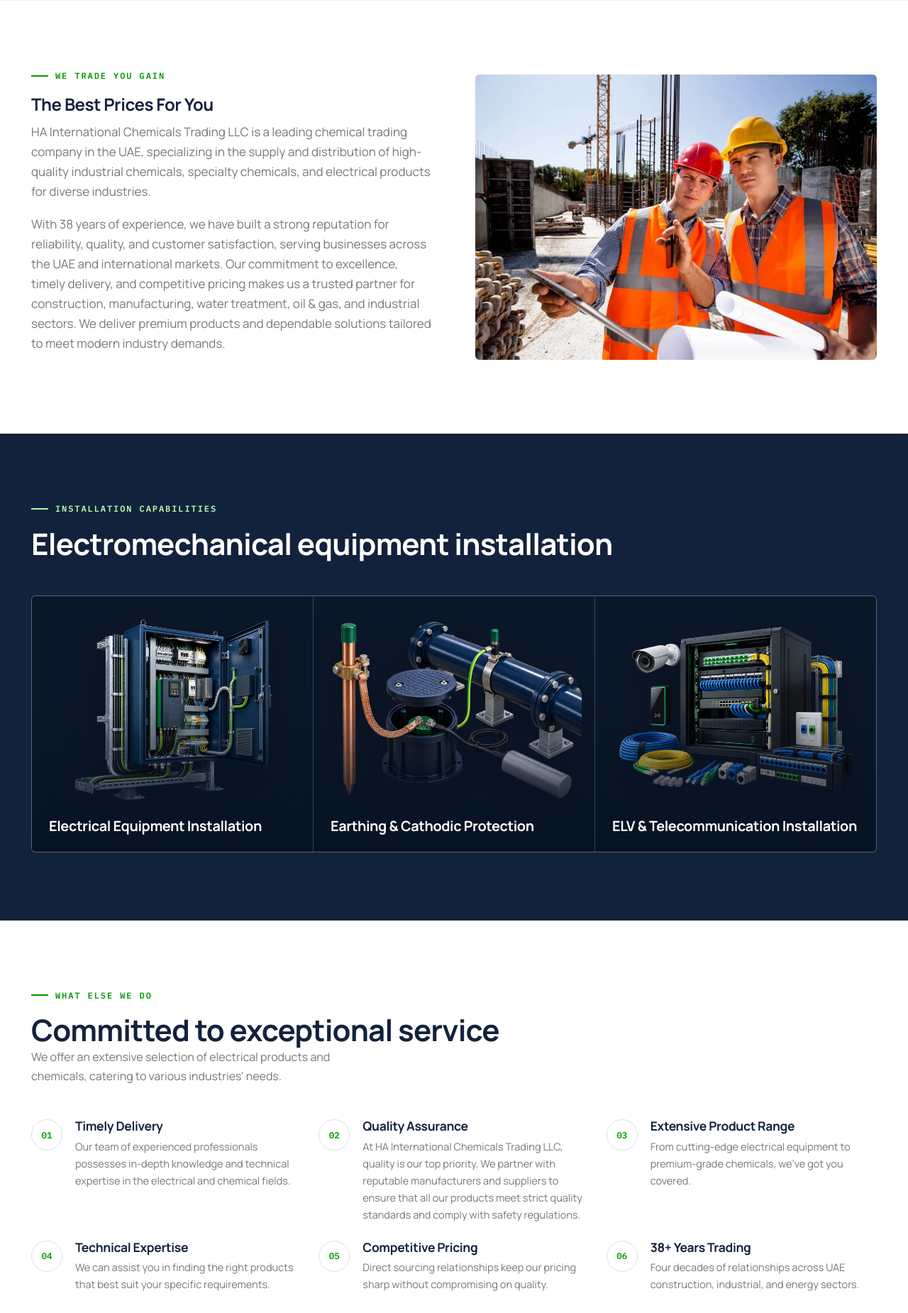
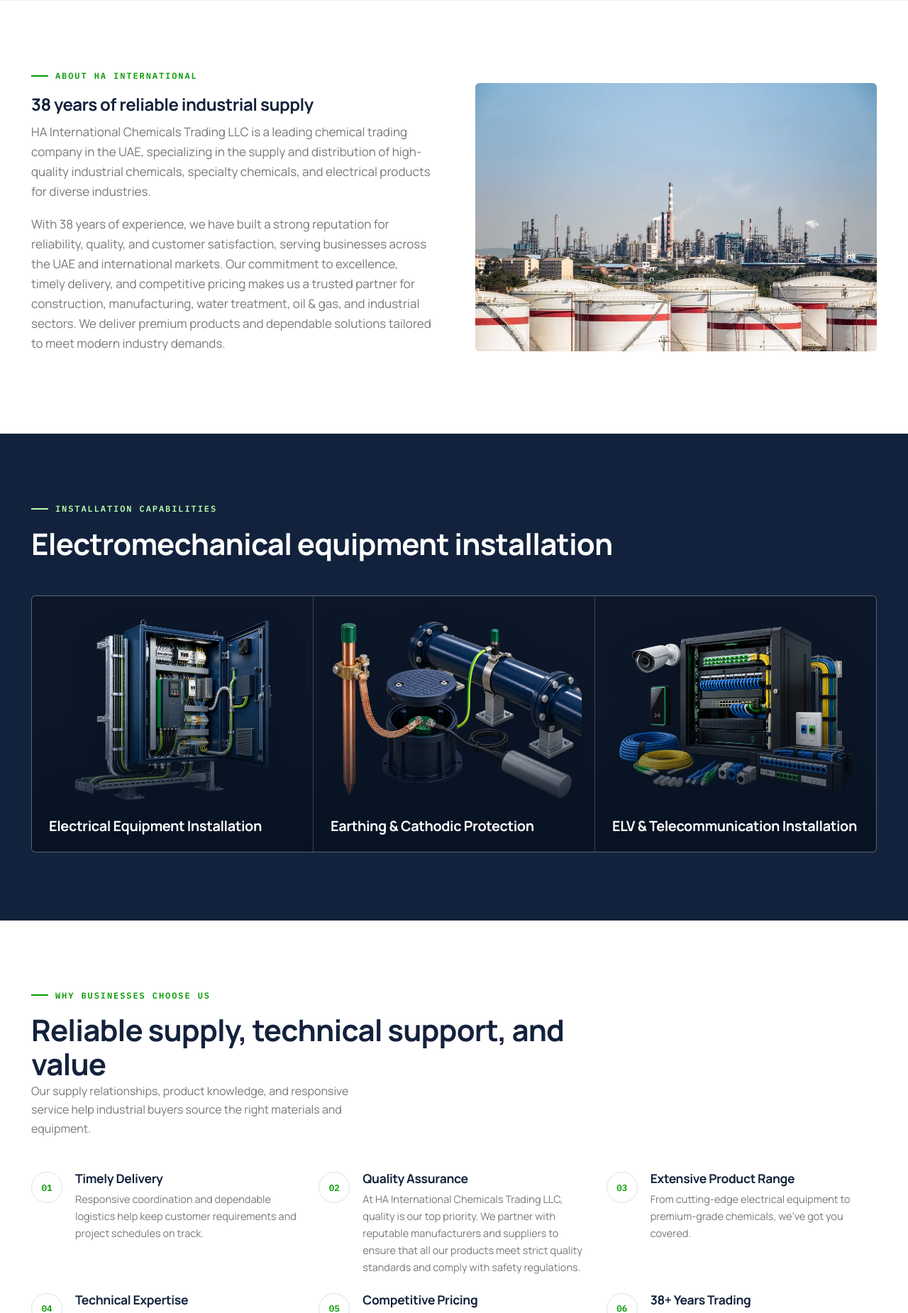
Before and after one commit to hari-learns/hachemicals-concept, a WordPress theme: template theme/hachemicals/front-page.php in a window 1280 px wide. Shown: the part 1718-3568 px from the top of the page at 71% size. Run offline with PHP 8.4 and a stand-in for WordPress, Linux system fonts and the light colour scheme; the site name, menu and one post (Sample post) are stand-ins, and other content is empty.

Commit message:
Align section headings with page content

```diff
--- a/theme/hachemicals/front-page.php
+++ b/theme/hachemicals/front-page.php
@@ -64,12 +64,12 @@ $installation_capabilities = array(
 <section>
     <div class="wrap about-grid">
         <div>
-            <div class="eyebrow" data-reveal>We Trade You Gain</div>
-            <h2 data-reveal="wipe">The Best Prices For You</h2>
+            <div class="eyebrow" data-reveal>About HA International</div>
+            <h2 data-reveal="wipe">38 years of reliable industrial supply</h2>
             <p class="lede" data-reveal style="--i:1">HA International Chemicals Trading LLC is a leading chemical trading company in the UAE, specializing in the supply and distribution of high-quality industrial chemicals, specialty chemicals, and electrical products for diverse industries.</p>
             <p class="lede" data-reveal style="--i:2">With 38 years of experience, we have built a strong reputation for reliability, quality, and customer satisfaction, serving businesses across the UAE and international markets. Our commitment to excellence, timely delivery, and competitive pricing makes us a trusted partner for construction, manufacturing, water treatment, oil &amp; gas, and industrial sectors. We deliver premium products and dependable solutions tailored to meet modern industry demands.</p>
         </div>
-        <div class="shot" data-reveal="right"><img src="<?php echo esc_url( hachemicals_asset( 'img/img_bg_business_Home01-STE4HQX-e1686194116880.webp' ) ); ?>" alt="HA International Chemicals operations" loading="lazy"></div>
+        <div class="shot" data-reveal="right"><img src="<?php echo esc_url( hachemicals_asset( 'img/petrochemical-complex-storage-tanks-industrial-landscape-oil-refinery-factory.webp' ) ); ?>" alt="Industrial chemical storage and processing facility" loading="lazy"></div>
     </div>
 </section>
 
@@ -89,12 +89,12 @@ $installation_capabilities = array(
 
 <section>
     <div class="wrap">
-        <div class="section-head"><div><div class="eyebrow" data-reveal>What Else We Do</div><h2 data-reveal="wipe">Committed to exceptional service</h2><p data-reveal style="--i:1">We offer an extensive selection of electrical products and chemicals, catering to various industries' needs.</p></div></div>
+        <div class="section-head"><div><div class="eyebrow" data-reveal>Why Businesses Choose Us</div><h2 data-reveal="wipe">Reliable supply, technical support, and value</h2><p data-reveal style="--i:1">Our supply relationships, product knowledge, and responsive service help industrial buyers source the right materials and equipment.</p></div></div>
         <div class="grid grid-3">
-            <div class="feature" data-reveal><div class="num">01</div><div><h4>Timely Delivery</h4><p>Our team of experienced professionals possesses in-depth knowledge and technical expertise in the electrical and chemical fields.</p></div></div>
+            <div class="feature" data-reveal><div class="num">01</div><div><h4>Timely Delivery</h4><p>Responsive coordination and dependable logistics help keep customer requirements and project schedules on track.</p></div></div>
             <div class="feature" data-reveal style="--i:1"><div class="num">02</div><div><h4>Quality Assurance</h4><p>At HA International Chemicals Trading LLC, quality is our top priority. We partner with reputable manufacturers and suppliers to ensure that all our products meet strict quality standards and comply with safety regulations.</p></div></div>
             <div class="feature" data-reveal style="--i:2"><div class="num">03</div><div><h4>Extensive Product Range</h4><p>From cutting-edge electrical equipment to premium-grade chemicals, we've got you covered.</p></div></div>
-            <div class="feature" data-reveal style="--i:3"><div class="num">04</div><div><h4>Technical Expertise</h4><p>We can assist you in finding the right products that best suit your specific requirements.</p></div></div>
+            <div class="feature" data-reveal style="--i:3"><div class="num">04</div><div><h4>Technical Expertise</h4><p>Our team helps customers assess specifications and select products suited to their operating requirements.</p></div></div>
             <div class="feature" data-reveal style="--i:4"><div class="num">05</div><div><h4>Competitive Pricing</h4><p>Direct sourcing relationships keep our pricing sharp without compromising on quality.</p></div></div>
             <div class="feature" data-reveal style="--i:5"><div class="num">06</div><div><h4>38+ Years Trading</h4><p>Four decades of relationships across UAE construction, industrial, and energy sectors.</p></div></div>
         </div>
--- a/theme/hachemicals/functions.php
+++ b/theme/hachemicals/functions.php
@@ -9,7 +9,7 @@ if ( ! defined( 'ABSPATH' ) ) {
     exit;
 }
 
-define( 'HACHEMICALS_THEME_VERSION', '1.0.25' );
+define( 'HACHEMICALS_THEME_VERSION', '1.0.26' );
 define( 'HACHEMICALS_PHONE', '+971 50 228 7866' );
 define( 'HACHEMICALS_PHONE_LINK', '+971502287866' );
 define( 'HACHEMICALS_EMAIL', 'sales@hachemicals.com' );
--- a/theme/hachemicals/page-about-us.php
+++ b/theme/hachemicals/page-about-us.php
@@ -21,15 +21,15 @@ $installation_capabilities = array(
         <p class="lede" data-reveal style="--i:3">We understand that the journey to this ideal future is multifaceted, requiring dedication, vision, and a clear sense of direction. At HA International Chemicals Trading LLC, we strive to stay at the forefront of technological advancements while nurturing a deep-rooted sense of responsibility towards our planet. We are acutely aware that progress is not merely measured in profit margins but in the positive change we bring to our world.</p>
         <div class="counter-row" style="margin-top:34px"><div data-reveal><b data-count="38">0</b><span>Years of Experience</span></div></div>
     </div>
-    <div class="shot" data-reveal="right"><img src="<?php echo esc_url( hachemicals_asset( 'img/img_about_Home01-7DPAR8H.webp' ) ); ?>" alt="HA International Chemicals warehouse operations" loading="lazy"></div>
+    <div class="shot" data-reveal="right"><img src="<?php echo esc_url( hachemicals_asset( 'img/one-professional-working-as-electrical-technical.webp' ) ); ?>" alt="Electrical technician inspecting industrial control equipment" loading="lazy"></div>
 </div></section>
 <section class="bg-navy"><div class="wrap">
     <div class="section-head section-head--wide"><div><div class="eyebrow on-dark" data-reveal>Installation Capabilities</div><h2 data-reveal="wipe">Electromechanical equipment installation</h2></div></div>
     <div class="installation-grid"><?php foreach ( $installation_capabilities as $index => $capability ) : ?><article class="installation-card" data-reveal style="--i:<?php echo esc_attr( $index ); ?>"><img src="<?php echo esc_url( hachemicals_asset( 'img/' . $capability['image'] ) ); ?>" alt="" loading="lazy" aria-hidden="true"><h3><?php echo esc_html( $capability['label'] ); ?></h3></article><?php endforeach; ?></div>
 </div></section>
 <section><div class="wrap">
-    <div class="section-head"><div><div class="eyebrow" data-reveal>Our Operations</div><h2 data-reveal="wipe">Inside the business</h2></div></div>
-    <div class="photo-strip"><?php foreach ( $photos as $index => $photo ) : ?><figure data-reveal="scale" style="--i:<?php echo esc_attr( $index ); ?>"><img src="<?php echo esc_url( hachemicals_asset( 'img/' . $photo ) ); ?>" alt="HA International Chemicals facility" loading="lazy"></figure><?php endforeach; ?></div>
+    <div class="section-head"><div><div class="eyebrow" data-reveal>Electrical &amp; Automation</div><h2 data-reveal="wipe">VFD &amp; Electrical Product Range</h2></div></div>
+    <div class="photo-strip"><?php foreach ( $photos as $index => $photo ) : ?><figure data-reveal="scale" style="--i:<?php echo esc_attr( $index ); ?>"><img src="<?php echo esc_url( hachemicals_asset( 'img/' . $photo ) ); ?>" alt="Inovance variable frequency drive, product view <?php echo esc_attr( $index + 1 ); ?>" loading="lazy"></figure><?php endforeach; ?></div>
 </div></section>
 <section class="bg-surface"><div class="wrap">
     <div class="section-head"><div><div class="eyebrow" data-reveal>What Drives Us</div><h2 data-reveal="wipe">Quality, range, and expertise</h2></div></div>
--- a/theme/hachemicals/page-elementor-1264.php
+++ b/theme/hachemicals/page-elementor-1264.php
@@ -2,19 +2,19 @@
 /** Existing public Free Quote page, backed by WPForms form 1265. */
 get_header();
 ?>
-<section class="page-hero"><div class="wrap"><div class="eyebrow on-dark">We Trade You Gain</div><h1>Free quote</h1><p>Tell us what you need and our team will respond with pricing and availability.</p></div></section>
+<section class="page-hero"><div class="wrap"><div class="eyebrow on-dark">Request Pricing &amp; Availability</div><h1>Free quote</h1><p>Tell us what you need and our team will respond with pricing and availability.</p></div></section>
 <section><div class="wrap contact-grid">
     <div>
         <div class="eyebrow" data-reveal>Why us?</div>
         <h2 data-reveal="wipe">Reliable chemical and electrical supply</h2>
         <p data-reveal style="--i:1">Feel free to write our team anytime — we usually respond within one business day.</p>
-        <p class="lede" data-reveal style="--i:2">At HA Chemicals International, we prioritize quality and reliability in chemical trading. Our team ensures timely deliveries of a wide range of chemicals tailored to your needs. By focusing on efficient logistics and exceptional service, we make sure you have the right materials when it matters most.</p>
+        <p class="lede" data-reveal style="--i:2">At HA International Chemicals Trading LLC, we prioritize quality and reliability in chemical and electrical supply. Our team coordinates responsive sourcing and timely delivery around your technical and quantity requirements.</p>
         <div class="contact-card" data-reveal style="--i:3"><h4>Direct support</h4><a href="tel:<?php echo esc_attr( HACHEMICALS_PHONE_LINK ); ?>"><?php echo esc_html( HACHEMICALS_PHONE ); ?></a></div>
         <div class="contact-card" data-reveal style="--i:4"><h4>Email</h4><a href="mailto:<?php echo esc_attr( HACHEMICALS_EMAIL ); ?>"><?php echo esc_html( HACHEMICALS_EMAIL ); ?></a></div>
         <div class="contact-card" data-reveal style="--i:5"><h4>Address</h4><p><?php echo esc_html( HACHEMICALS_ADDRESS ); ?></p></div>
     </div>
     <div class="hachemicals-form-shell" data-reveal="right">
-        <h2>Products</h2>
+        <h2>Quote request details</h2>
         <?php if ( shortcode_exists( 'wpforms' ) ) : ?>
             <?php
             $form_html         = do_shortcode( '[wpforms id="1265" title="false"]' );
--- a/theme/hachemicals/single-product.php
+++ b/theme/hachemicals/single-product.php
@@ -34,7 +34,7 @@ while ( have_posts() ) :
     </section>
     <?php if ( $related ) : ?>
         <section class="bg-surface"><div class="wrap">
-            <div class="section-head"><div><div class="eyebrow" data-reveal>Related</div><h2 data-reveal="wipe" style="font-size:26px">More <?php echo esc_html( hachemicals_product_label( $product ) ); ?>s</h2></div></div>
+            <div class="section-head"><div><div class="eyebrow" data-reveal>Related Products</div><h2 data-reveal="wipe" style="font-size:26px"><?php echo esc_html( hachemicals_product_is_vfd( $product ) ? 'More VFD & Electrical Products' : 'More Industrial Chemicals' ); ?></h2></div></div>
             <div class="grid grid-4"><?php foreach ( $related as $index => $item ) { hachemicals_render_product_card( $item, $index ); } ?></div>
         </div></section>
     <?php endif; ?>
--- a/theme/hachemicals/style.css
+++ b/theme/hachemicals/style.css
@@ -4,7 +4,7 @@ Theme URI: https://hachemicals.com/
 Description: Production child theme for HA International Chemicals Trading LLC.
 Author: HA International Chemicals Trading LLC
 Template: hello-elementor
-Version: 1.0.25
+Version: 1.0.26
 Text Domain: hachemicals
 Requires at least: 6.6
 Requires PHP: 8.1
```
Also changed, not shown: theme/hachemicals/page-services.php (+4 -4 lines).
